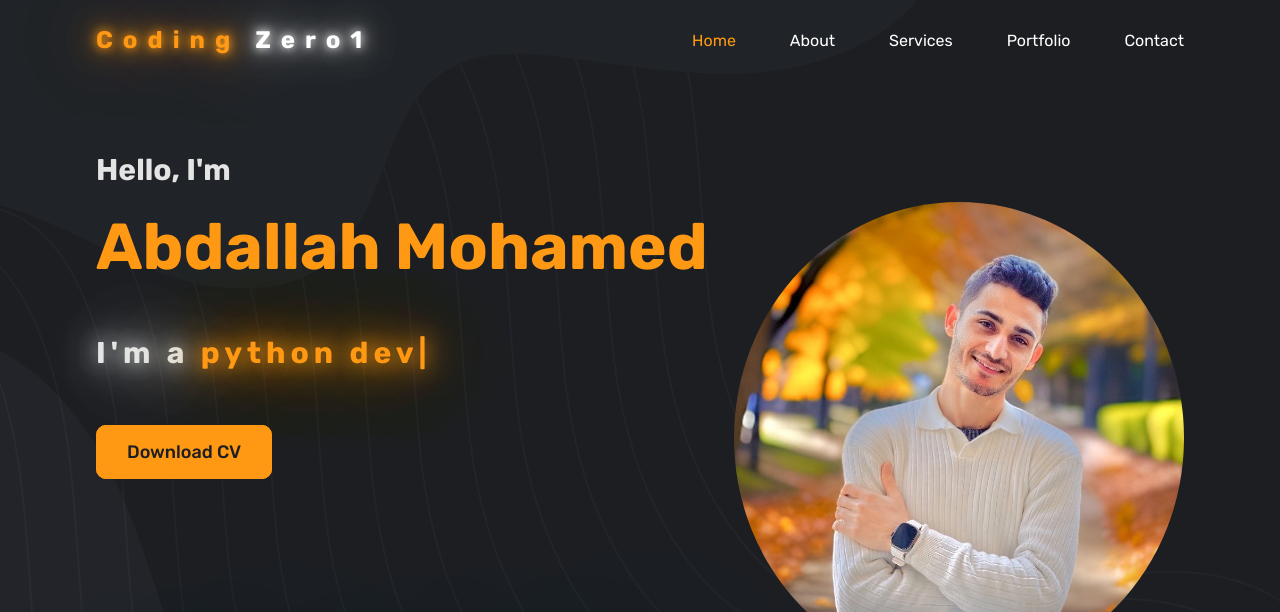
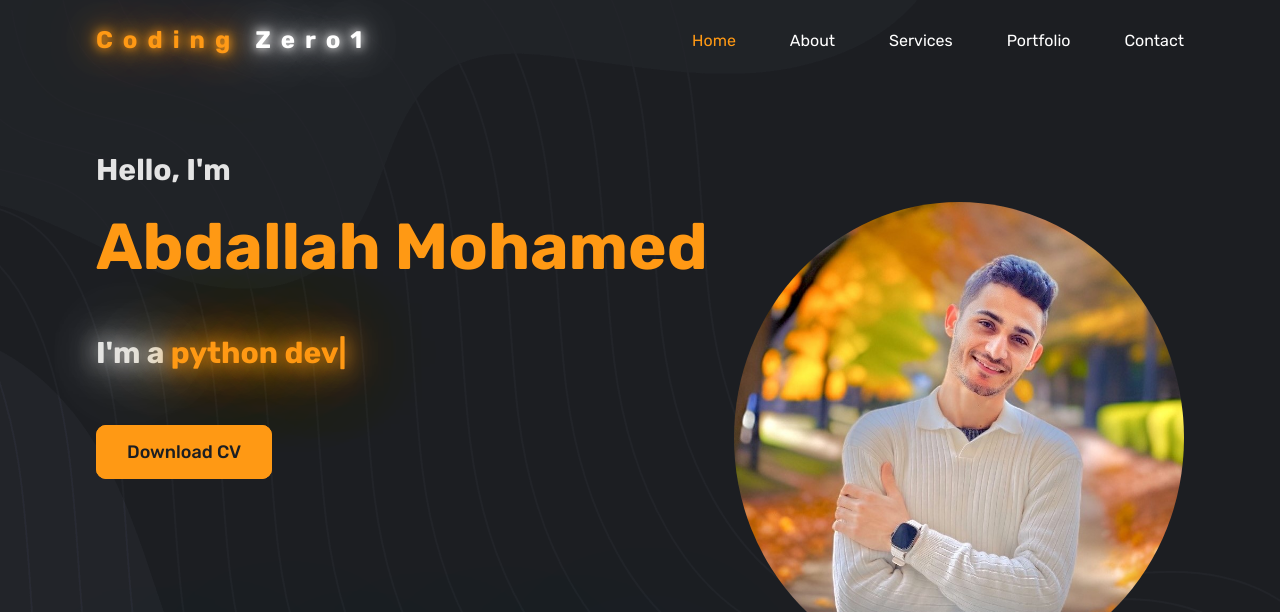
Before and after one commit to Abdallahmo22/Personal-Portfolio, a plain HTML site: page index.html in a window 1280 px wide. Shown: the top 612 px of the page. Drawn offline with nearby package versions, Linux system fonts and the light colour scheme.

Commit message:
Update style.css

```diff
--- a/style.css
+++ b/style.css
@@ -141,7 +141,7 @@ header nav .nav-links a.active{
 }
 .hero .content p{
     color: #e4e4e4;
-    letter-spacing: 5px;
+/*     letter-spacing: 5px; */
     text-shadow: 0 0 100px #e4e4e4,
     0 0 20px #e4e4e4,
     0 0 40px #e4e4e4,
@@ -152,7 +152,7 @@ header nav .nav-links a.active{
 }
 .hero .content p span{
     color: #ff9914;
-    letter-spacing: 5px;
+/*     letter-spacing: 5px; */
     text-shadow: 0 0 100px #ff9914,
     0 0 20px #ff9914,
     0 0 40px #ff9914,
```
